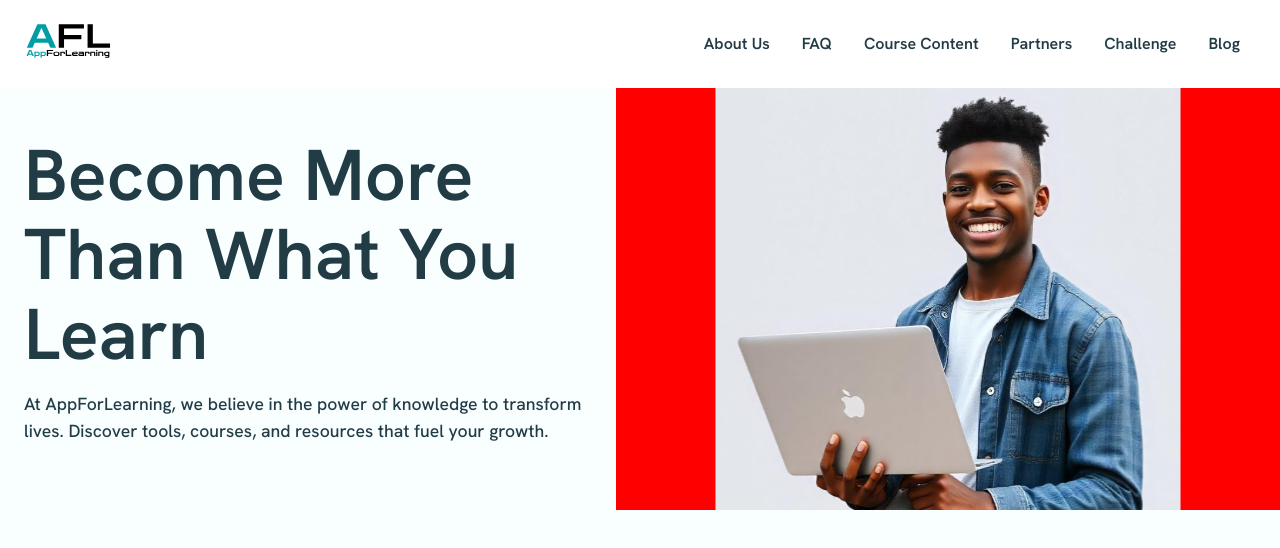
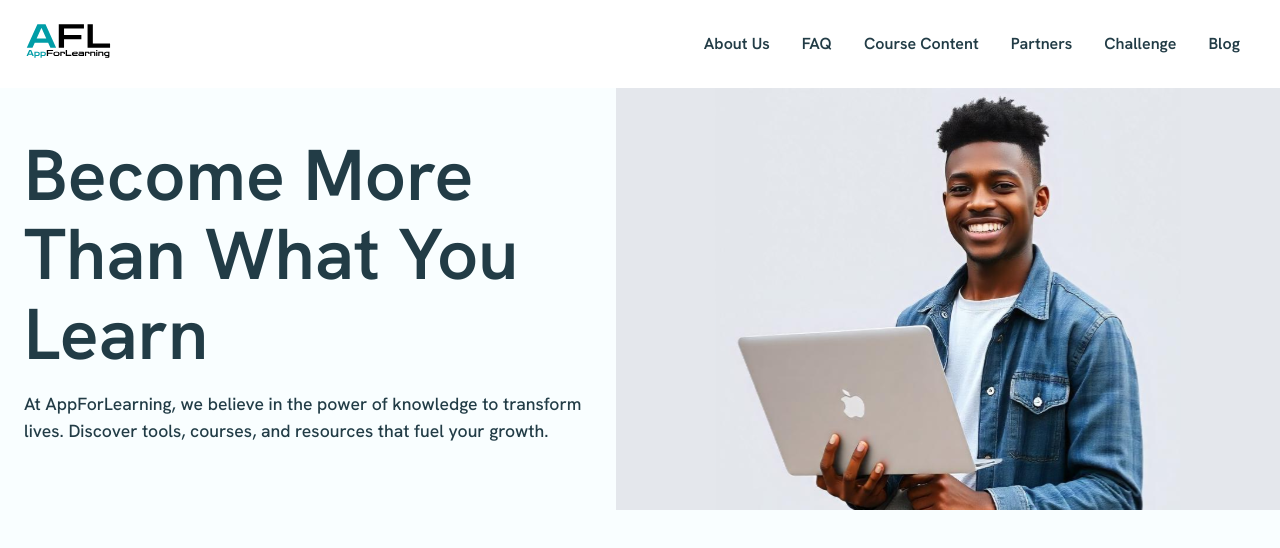
Before and after one commit to Divinelewis/APPFORLEARNING, a React (Vite) app: page / in a window 1280 px wide. Shown: the top 548 px of the page. Built offline with nearby package versions, Linux system fonts and the light colour scheme.

Commit message:
decided to use the background color of the .Secondpart image instead of red

```diff
--- a/src/components/Hero.css
+++ b/src/components/Hero.css
@@ -21,7 +21,7 @@ section .Firstpart .bodytitle {
 
 section .Secondpart {
     /* flex: 1; */
-    background-color: red;
+    background-color: rgb(228, 231, 236);
     display: flex;
 
 }
```
